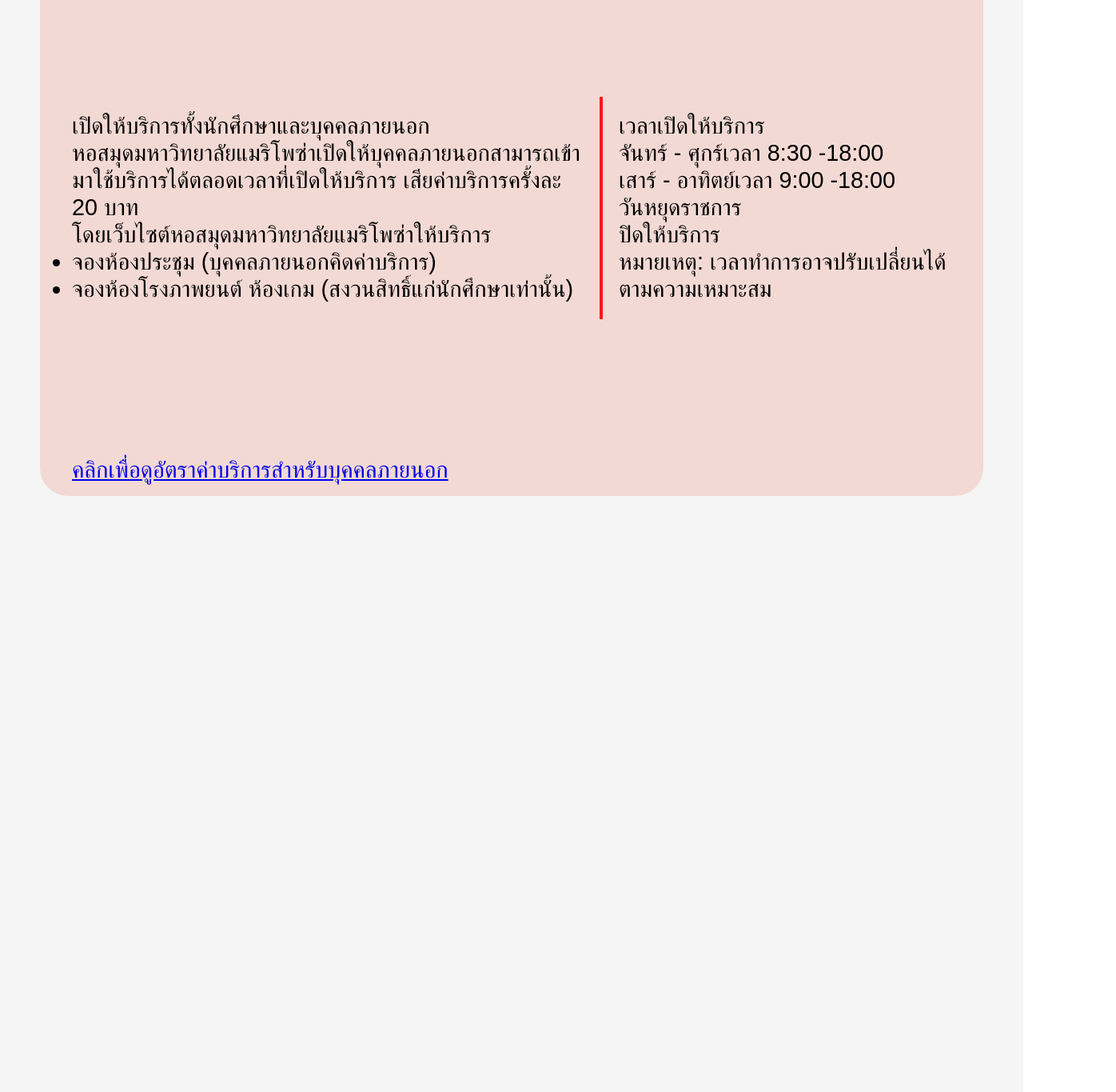
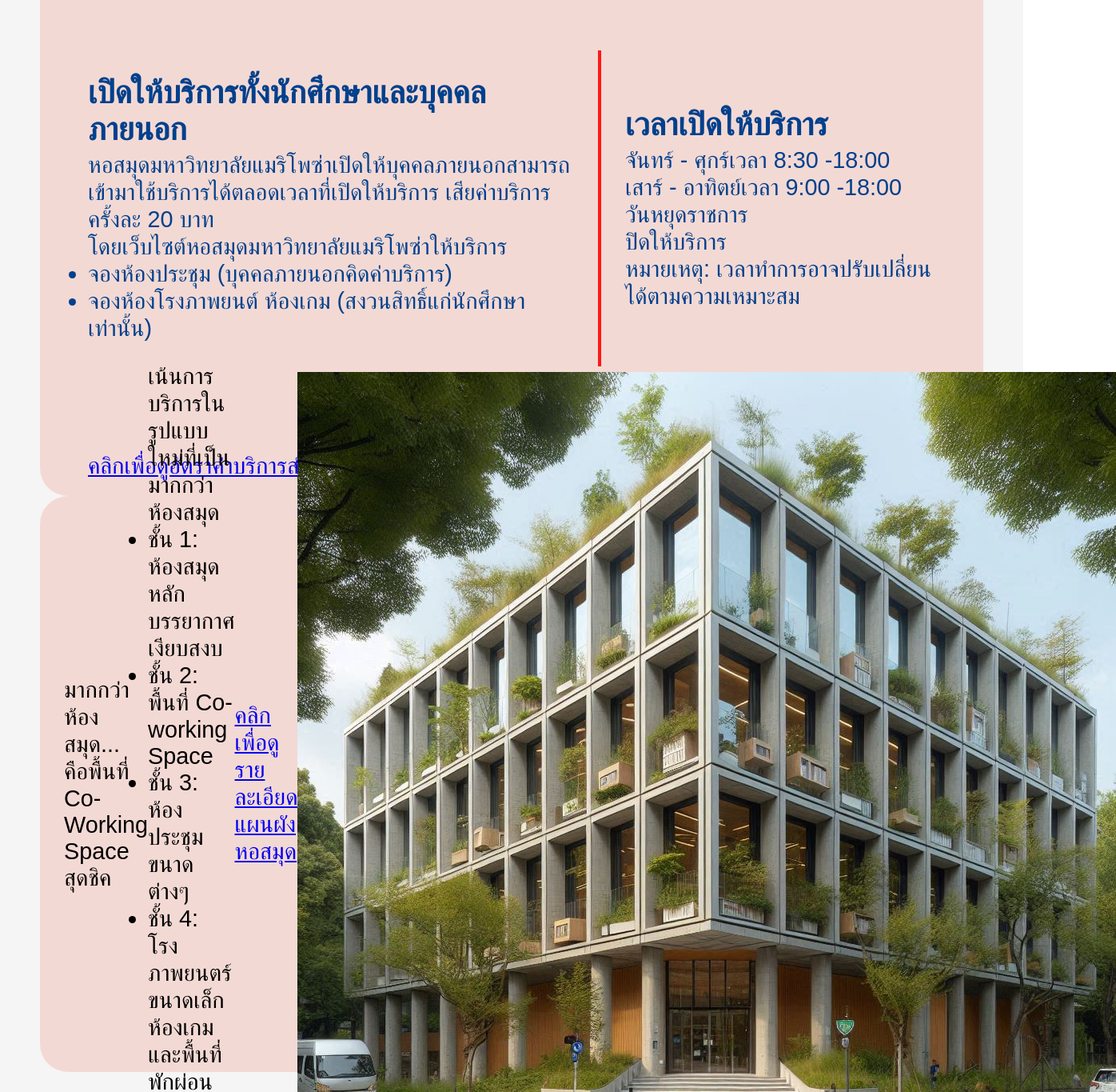
Before and after one commit to mrapiiwat/mariposa, a React (Vite) app: page /service in a window 1280 px wide. Shown: the part 220-1585 px from the top of the page at 80% size, 1396 px wide, since content can reach past the window. Built offline with nearby package versions, Linux system fonts and the light colour scheme; a web font is replaced by a local one.

Commit message:
ServicePage: Update service detail and add floorplan section

```diff
--- a/src/mariposa/ServicePage/ServicePage.css
+++ b/src/mariposa/ServicePage/ServicePage.css
@@ -7,6 +7,7 @@
   box-sizing: border-box;
 }
 
+/* Service detail CSS */
 .servicepage-con {
   font-family: "IBM Plex Sans Thai", sans-serif;
 }
@@ -19,7 +20,7 @@
   height: 90vh;
   display: flex;
   align-items: center;
-  padding: 20px;
+  padding: 30px;
   background-color: #e852342c;
   position: relative;
   border-radius: 35px;
@@ -29,12 +30,25 @@
 .service_detail_left {
   border-right : 4px solid #ff1818;
   width: 60%;
-  padding: 20px;
+  padding: 30px ;
+  top: 90px;
+  color: var(--color-secondary);
+  .left_title {
+    font-size: 2.5rem;
+    font-weight: 700;
+    margin-bottom: 5px;
+  }
 }
 
 .service_detail_right {
   width: 40%;
-  padding: 20px;
+  padding: 30px;
+  color: var(--color-secondary);
+  .right_title {
+    font-size: 2.5rem;
+    font-weight: 700;
+    margin-bottom: 5px;
+  }
 }
 
 .right_week , .right_weekend {
@@ -44,5 +58,17 @@
 }
 .left_golink {
   position: absolute;
-  bottom: 15px;
+  bottom: 20px;
 }
+
+/* Floorplan CSS */
+.service_floorplan {
+  height: 90vh;
+  display: flex;
+  align-items: center;
+  padding: 30px;
+  background-color: #e852342c;
+  position: relative;
+  border-radius: 35px;
+  font-size: 1.8rem;
+}
--- a/src/mariposa/ServicePage/ServicePage.jsx
+++ b/src/mariposa/ServicePage/ServicePage.jsx
@@ -7,49 +7,66 @@ const ServicePage = () => {
     <div className="servicepage-con">
       <Nav />
       <div className="servicepage">
+
+{/* Service Detail. Tell more about service and fees in libary. */}
         <div className="service_detail">
           <div className="service_detail_left">
-            <div className="left_title">
-              เปิดให้บริการทั้งนักศึกษาและบุคคลภายนอก
-            </div>
-            <div className="left_detail">
-              หอสมุดมหาวิทยาลัยแมริโพซ่าเปิดให้บุคคลภายนอกสามารถเข้ามาใช้บริการได้ตลอดเวลาที่เปิดให้บริการ
-              เสียค่าบริการครั้งละ 20 บาท
-            </div>
+            <div className="left_title">เปิดให้บริการทั้งนักศึกษาและบุคคลภายนอก</div>
+            <div className="left_detail">หอสมุดมหาวิทยาลัยแมริโพซ่าเปิดให้บุคคลภายนอกสามารถเข้ามาใช้บริการได้ตลอดเวลาที่เปิดให้บริการ เสียค่าบริการครั้งละ 20 บาท</div>
             <div className="left_servicedetail">
               โดยเว็บไซต์หอสมุดมหาวิทยาลัยแมริโพซ่าให้บริการ
               <ul>
-                <li>จองห้องประชุม (บุคคลภายนอกคิดค่าบริการ)
-                </li>
-                <li>จองห้องโรงภาพยนต์ ห้องเกม (สงวนสิทธิ์แก่นักศึกษาเท่านั้น)
-                </li>
+                <li>จองห้องประชุม (บุคคลภายนอกคิดค่าบริการ)</li>
+                <li>จองห้องโรงภาพยนต์ ห้องเกม (สงวนสิทธิ์แก่นักศึกษาเท่านั้น)</li>
               </ul>
             </div>
             <div className="left_golink">
               <Link>คลิกเพื่อดูอัตราค่าบริการสำหรับบุคคลภายนอก</Link>
             </div>
           </div>
+
           <div className="service_detail_right">
-            <div className="right_title">
-              เวลาเปิดให้บริการ
-            </div>
-            <div className="right_detail">
+            <div className="right_title">เวลาเปิดให้บริการ</div>
+
               <div className="right_week">
                 <div classname='right_day'>จันทร์ - ศุกร์</div>
                 <div classname='right_time'>เวลา 8:30 -18:00</div>
               </div>
+
               <div className="right_weekend">
                 <div classname='right_day'>เสาร์ - อาทิตย์</div>
                 <div classname='right_time'>เวลา 9:00 -18:00</div>
               </div>
+
               <div className="right_holiday">
                 <div classname='right_day'>วันหยุดราชการ</div>
                 <div classname='right_time'>ปิดให้บริการ</div>
                 <div classname='right_note'>หมายเหตุ: เวลาทำการอาจปรับเปลี่ยนได้ตามความเหมาะสม</div>
               </div>
-            </div>
           </div>
         </div>
+
+{/* Floorplan. Show what libary looks like */}
+        <div className="service_floorplan">
+          <div className="floorplan_title">มากกว่าห้องสมุด... คือพื้นที่ Co-Working Space สุดชิค</div>
+          <div className="floorplan_detail">
+            เน้นการบริการในรูปแบบใหม่ที่เป็นมากกว่าห้องสมุด
+            <ul>
+              <li>ชั้น 1: ห้องสมุดหลักบรรยากาศเงียบสงบ </li>
+              <li>ชั้น 2: พื้นที่ Co-working Space </li>
+              <li>ชั้น 3: ห้องประชุมขนาดต่างๆ</li>
+              <li>ชั้น 4: โรงภาพยนตร์ขนาดเล็ก ห้องเกม และพื้นที่พักผ่อน (สงวนสิทธิ์แก่นักศึกษาเท่านั้น)</li>
+            </ul>
+          </div>
+          <div className="floorplan_golink">
+              <Link>คลิกเพื่อดูรายละเอียดแผนผังหอสมุด</Link>
+          </div>
+          <div className="floorplan_img">
+            <img src="src\assets\libarybuilding.jpg" alt="libary building" />
+          </div>
+        </div>
+
+
       </div>
     </div>
   );
```
